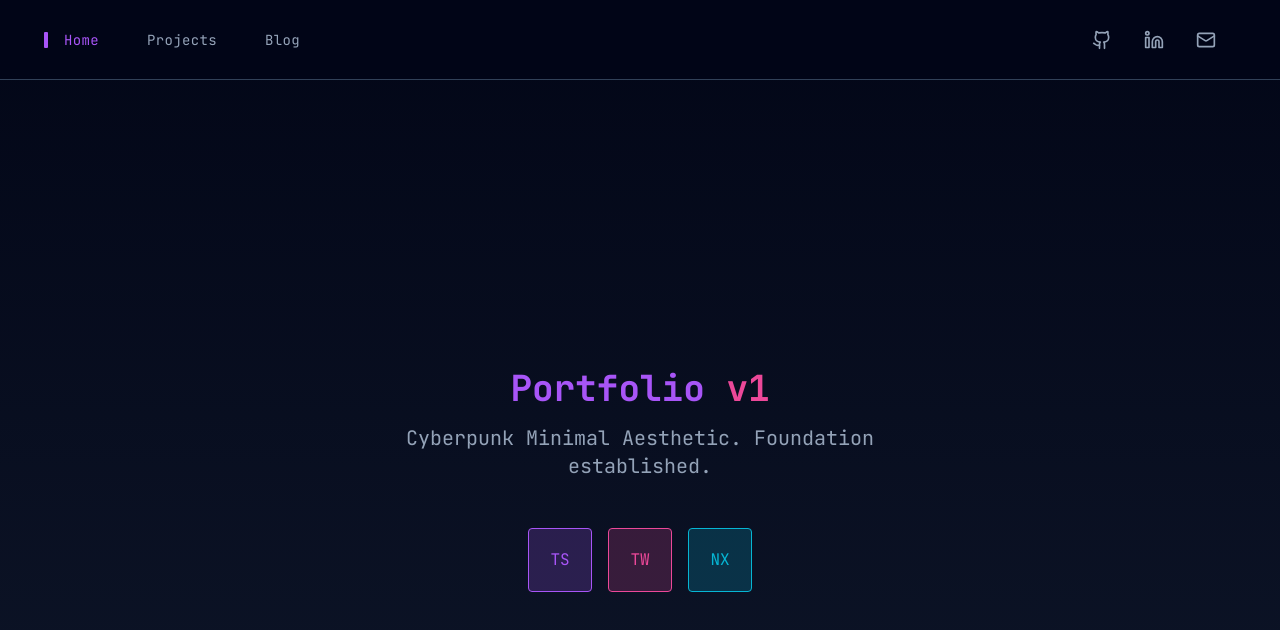
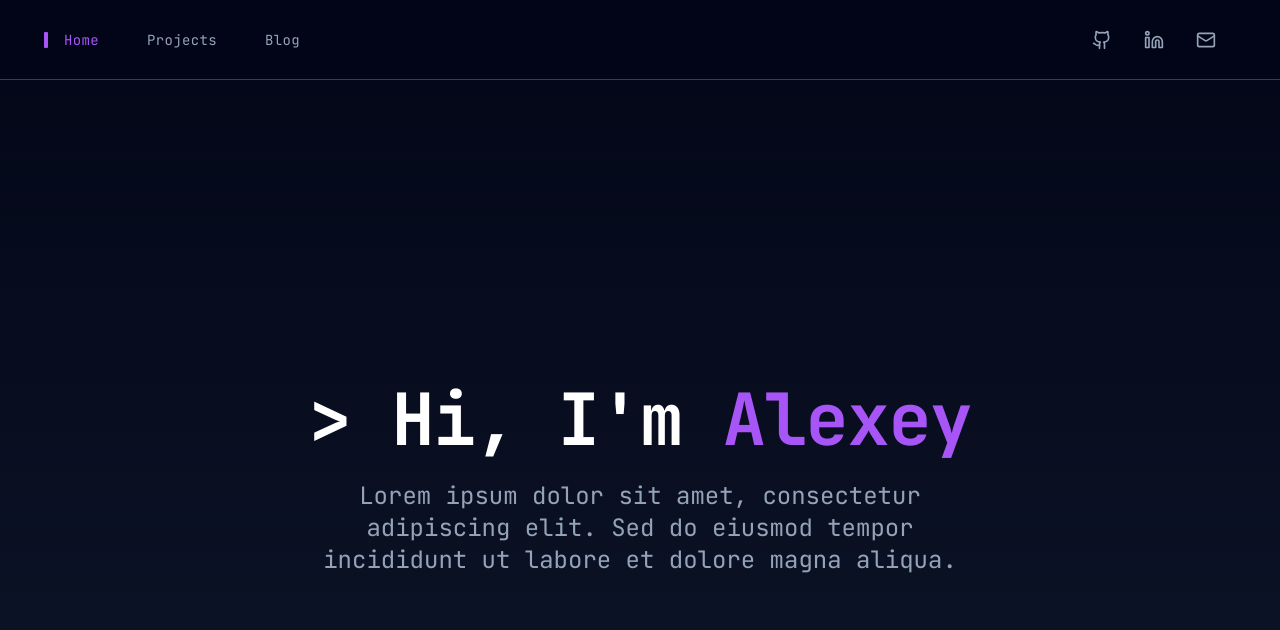
Before and after one commit to AlexeyDronov/portfolio, a Next.js app: page / in a window 1280 px wide. Shown: the top 630 px of the page. Built offline with nearby package versions, Linux system fonts and the light colour scheme.

Commit message:
Hero Section

```diff
--- /dev/null
+++ b/app/components/Hero.tsx
@@ -0,0 +1,104 @@
+"use client";
+
+import React, { useState, useEffect } from "react";
+import { motion, AnimatePresence } from "framer-motion";
+
+export default function Hero() {
+    const [displayedText, setDisplayedText] = useState("");
+    const [showCursor, setShowCursor] = useState(true);
+    const [animationComplete, setAnimationComplete] = useState(false);
+    const [hasRunBefore, setHasRunBefore] = useState(false);
+
+    const fullText = "> Hi, I'm Alexey";
+    const nameStartIndex = "> Hi, I'm ".length; // 10
+
+    useEffect(() => {
+        // Check session storage
+        const sessionKey = "heroTypingComplete";
+        const isDone = sessionStorage.getItem(sessionKey);
+
+        if (isDone) {
+            // If already run, show final state immediately
+            setDisplayedText(fullText);
+            setShowCursor(false);
+            setAnimationComplete(true);
+            setHasRunBefore(true);
+            return;
+        }
+
+        // Start typing animation
+        let currentIndex = 0;
+        const typingInterval = setInterval(() => {
+            if (currentIndex < fullText.length) {
+                setDisplayedText(fullText.slice(0, currentIndex + 1));
+                currentIndex++;
+            } else {
+                clearInterval(typingInterval);
+                handleTypingComplete();
+            }
+        }, 100);
+
+        return () => clearInterval(typingInterval);
+    }, []);
+
+    const handleTypingComplete = () => {
+        // Fade out cursor over 500ms
+        setTimeout(() => {
+            setShowCursor(false);
+            // Fade in H3 over 500ms (handled by framer motion variants triggered by animationComplete)
+            setAnimationComplete(true);
+            sessionStorage.setItem("heroTypingComplete", "true");
+        }, 500);
+    };
+
+    // Parsing the display text for coloring
+    const renderText = () => {
+        // We always render the full structure but slice the content
+        // This part is white: "> Hi, I'm "
+        // This part is purple: "Alexey"
+
+        const firstPartLimit = Math.min(displayedText.length, nameStartIndex);
+        const firstPart = displayedText.slice(0, firstPartLimit);
+
+        const secondPart = displayedText.length > nameStartIndex
+            ? displayedText.slice(nameStartIndex)
+            : "";
+
+        return (
+            <>
+                <span className="text-white">{firstPart}</span>
+                <span className="text-[#a855f7]">{secondPart}</span>
+            </>
+        );
+    };
+
+    return (
+        <section className="min-h-screen w-full max-w-[1200px] mx-auto flex flex-col items-center justify-center px-4 text-center">
+            <div className="relative">
+                <h1 className="text-5xl md:text-7xl font-bold tracking-tight mb-6 font-mono">
+                    {renderText()}
+                    <AnimatePresence>
+                        {showCursor && (
+                            <motion.span
+                                initial={{ opacity: 0 }}
+                                animate={{ opacity: [0, 1, 0] }}
+                                exit={{ opacity: 0, transition: { duration: 0.5 } }}
+                                transition={{ repeat: Infinity, duration: 0.5 }}
+                                className="inline-block w-3 h-10 md:h-16 ml-2 bg-[#a855f7] align-middle"
+                            />
+                        )}
+                    </AnimatePresence>
+                </h1>
+            </div>
+
+            <motion.h3
+                initial={{ opacity: 0, y: 10 }}
+                animate={animationComplete ? { opacity: 1, y: 0 } : { opacity: 0, y: 10 }}
+                transition={{ duration: 0.5, ease: "easeOut" }}
+                className="text-xl md:text-2xl text-text-secondary font-mono max-w-2xl"
+            >
+                Lorem ipsum dolor sit amet, consectetur adipiscing elit. Sed do eiusmod tempor incididunt ut labore et dolore magna aliqua.
+            </motion.h3>
+        </section>
+    );
+}
--- a/app/page.tsx
+++ b/app/page.tsx
@@ -1,21 +1,11 @@
+"use client";
+
+import Hero from "./components/Hero";
+
 export default function Home() {
   return (
     <main className="flex flex-col items-center">
-      {/* Hero Section */}
-      <section className="min-h-screen flex flex-col items-center justify-center p-24 text-center">
-        <h1 className="text-4xl font-bold mb-4 text-primary">
-          Portfolio <span className="text-secondary">v1</span>
-        </h1>
-        <p className="text-xl text-text-secondary max-w-lg mx-auto mb-12">
-          Cyberpunk Minimal Aesthetic. Foundation established.
-        </p>
-        <div className="flex gap-4">
-          {/* Tech Stack Icons Placeholder */}
-          <div className="w-16 h-16 bg-primary/20 border border-primary rounded flex items-center justify-center text-primary">TS</div>
-          <div className="w-16 h-16 bg-secondary/20 border border-secondary rounded flex items-center justify-center text-secondary">TW</div>
-          <div className="w-16 h-16 bg-tertiary/20 border border-tertiary rounded flex items-center justify-center text-tertiary">NX</div>
-        </div>
-      </section>
+      <Hero />
     </main>
   );
 }
```
